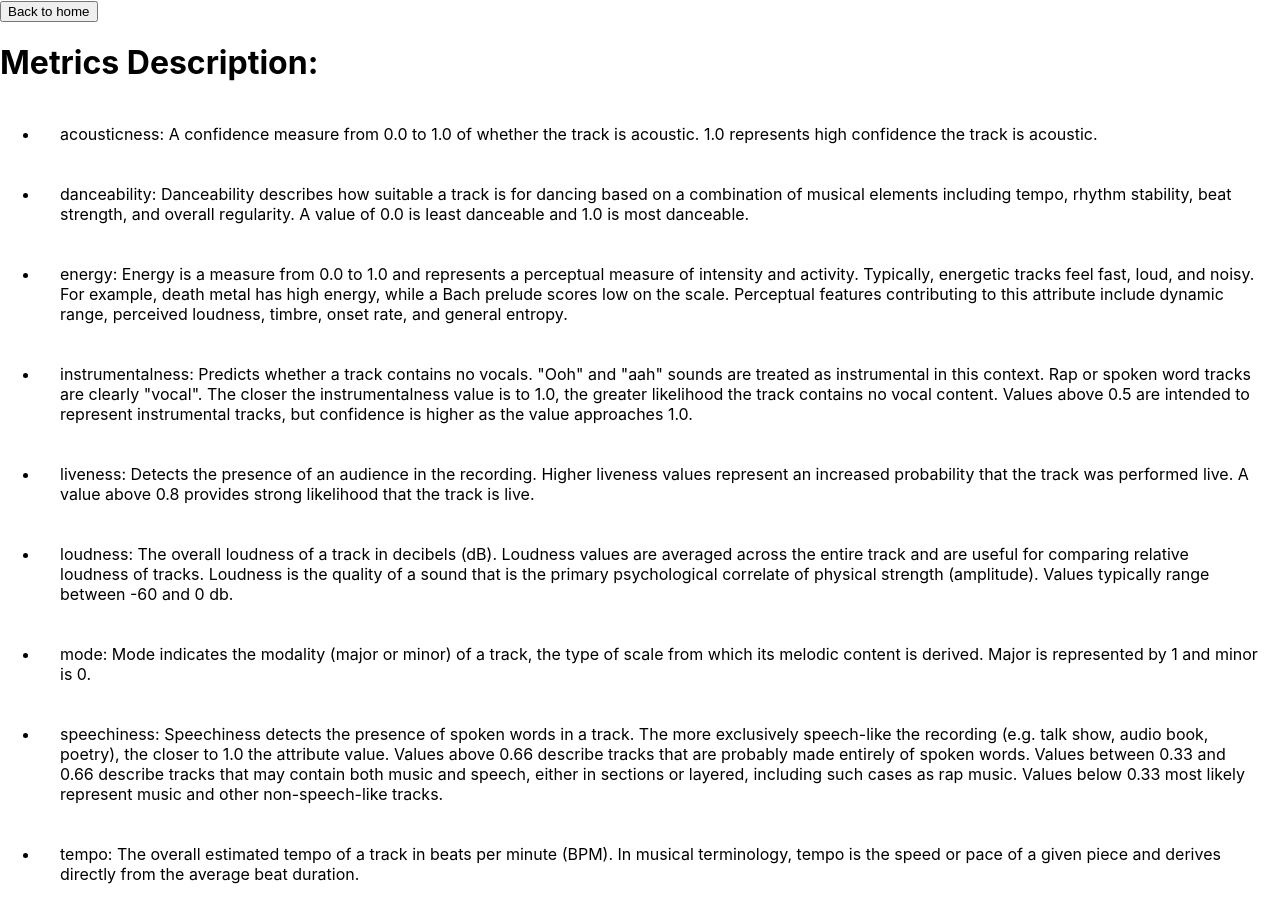
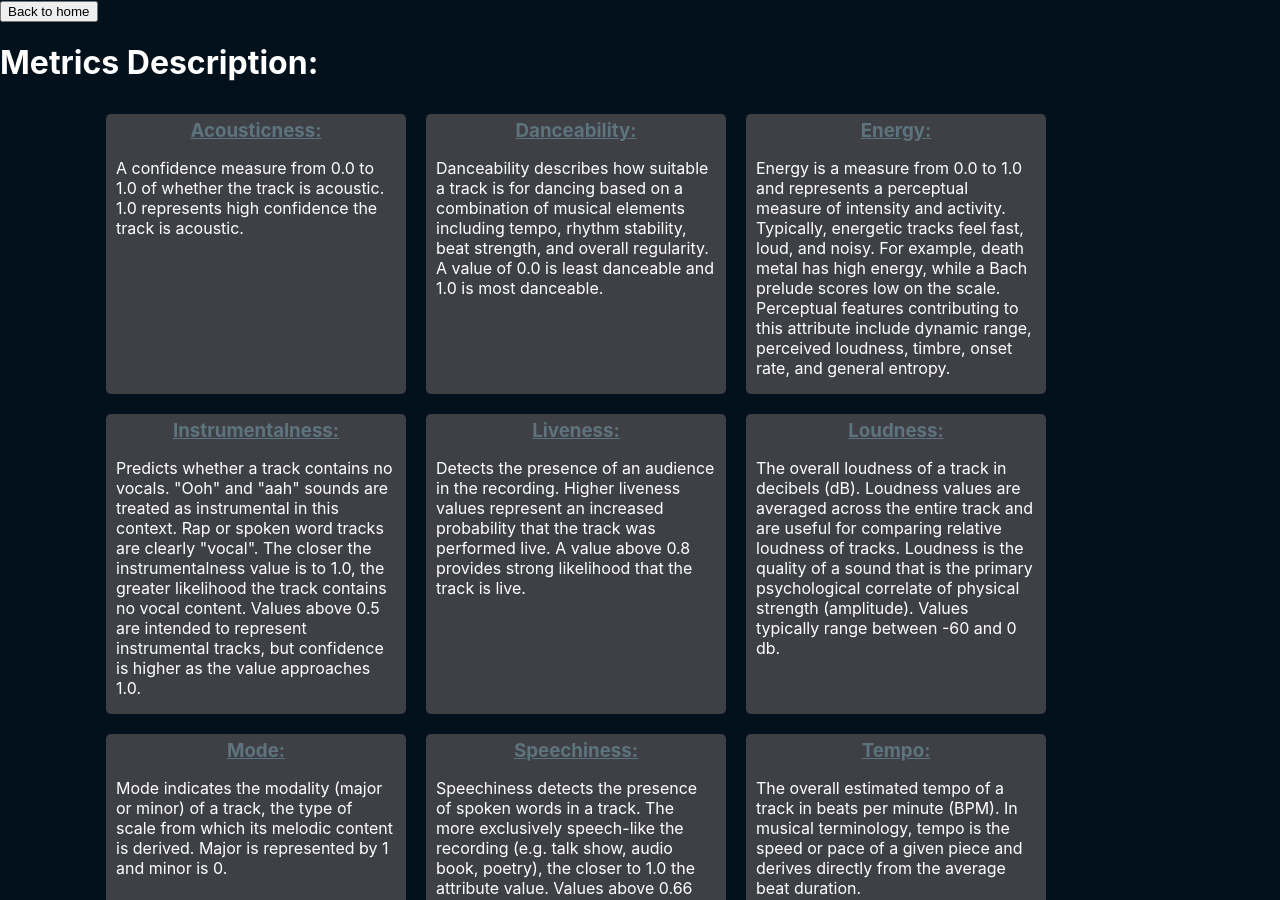
Before and after one commit to SimonDuperray/ESEO-NextAppSpotify, a Next.js app: page /metricsDescription in a window 1280 px wide. Shown: the top 900 px of the page. Built offline with nearby package versions, Linux system fonts and the light colour scheme.

Commit message:
:lipstick: add color palette

```diff
--- /dev/null
+++ b/components/DescriptionCard.js
@@ -0,0 +1,10 @@
+const DescriptionCard = (props) => {
+    return (
+        <div className="description-card">
+            <h3>{props.label}: </h3>
+            <p>{props.description}</p>
+        </div>
+    )
+}
+
+export default DescriptionCard;
--- a/pages/index.js
+++ b/pages/index.js
@@ -58,7 +58,7 @@ function HomePage() {
 
     }, []);
     return (
-        <div className={styles.container}>
+        <div>
             <header>
                 <Link href="/">TW-Analyze</Link>
                 {
@@ -71,6 +71,7 @@ function HomePage() {
                     )
                 }
             </header>
+            <div className={styles.container}>
                 <main className={styles.main}>
                     {
                         user.email ? (
@@ -102,6 +103,7 @@ function HomePage() {
                     </a>
                 </footer>
             </div>
+        </div>
     )
 }
 
--- a/pages/metricsDescription.js
+++ b/pages/metricsDescription.js
@@ -1,29 +1,76 @@
 import Link from "next/link";
+import DescriptionCard from "../components/DescriptionCard";
 
 /**
  * Propose a short description for each of the proposed track metric
  * @returns {JSX.Element}
  */
 const metricsDescription = () => {
+    const descriptions = [
+        {
+            "label": "Acousticness",
+            "description": "A confidence measure from 0.0 to 1.0 of whether the track is acoustic. 1.0 represents high confidence the track is acoustic."
+        },
+        {
+            "label": "Danceability",
+            "description": "Danceability describes how suitable a track is for dancing based on a combination of musical elements including tempo, rhythm stability, beat strength, and overall regularity. A value of 0.0 is least danceable and 1.0 is most danceable."
+        },
+        {
+            "label": "Energy",
+            "description": "Energy is a measure from 0.0 to 1.0 and represents a perceptual measure of intensity and activity. Typically, energetic tracks feel fast, loud, and noisy. For example, death metal has high energy, while a Bach prelude scores low on the scale. Perceptual features contributing to this attribute include dynamic range, perceived loudness, timbre, onset rate, and general entropy."
+        },
+        {
+            "label": "Instrumentalness",
+            "description": "Predicts whether a track contains no vocals. \"Ooh\" and \"aah\" sounds are treated as instrumental in this context. Rap or spoken word tracks are clearly \"vocal\". The closer the instrumentalness value is to 1.0, the greater likelihood the track contains no vocal content. Values above 0.5 are intended to represent instrumental tracks, but confidence is higher as the value approaches 1.0."
+        },
+        {
+            "label": "Liveness",
+            "description": "Detects the presence of an audience in the recording. Higher liveness values represent an increased probability that the track was performed live. A value above 0.8 provides strong likelihood that the track is live."
+        },
+        {
+            "label": "Loudness",
+            "description": "The overall loudness of a track in decibels (dB). Loudness values are averaged across the entire track and are useful for comparing relative loudness of tracks. Loudness is the quality of a sound that is the primary psychological correlate of physical strength (amplitude). Values typically range between -60 and 0 db."
+        },
+        {
+            "label": "Mode",
+            "description": "Mode indicates the modality (major or minor) of a track, the type of scale from which its melodic content is derived. Major is represented by 1 and minor is 0."
+        },
+        {
+            "label": "Speechiness",
+            "description": "Speechiness detects the presence of spoken words in a track. The more exclusively speech-like the recording (e.g. talk show, audio book, poetry), the closer to 1.0 the attribute value. Values above 0.66 describe tracks that are probably made entirely of spoken words. Values between 0.33 and 0.66 describe tracks that may contain both music and speech, either in sections or layered, including such cases as rap music. Values below 0.33 most likely represent music and other non-speech-like tracks."
+        },
+        {
+            "label": "Tempo",
+            "description": "The overall estimated tempo of a track in beats per minute (BPM). In musical terminology, tempo is the speed or pace of a given piece and derives directly from the average beat duration."
+        },
+        {
+            "label": "Time_signature",
+            "description": "An estimated time signature. The time signature (meter) is a notational convention to specify how many beats are in each bar (or measure). The time signature ranges from 3 to 7 indicating time signatures of \"3/4\", to \"7/4\"."
+        },
+        {
+            "label": "Valence",
+            "description": "A measure from 0.0 to 1.0 describing the musical positiveness conveyed by a track. Tracks with high valence sound more positive (e.g. happy, cheerful, euphoric), while tracks with low valence sound more negative (e.g. sad, depressed, angry)."
+        }
+    ];
     return (
         <div id="metrics-description">
             <button>
                 <Link href="/">Back to home</Link>
             </button>
             <h1>Metrics Description:</h1>
-            <ul>
-                <li>acousticness: A confidence measure from 0.0 to 1.0 of whether the track is acoustic. 1.0 represents high confidence the track is acoustic.</li>
-                <li>danceability: Danceability describes how suitable a track is for dancing based on a combination of musical elements including tempo, rhythm stability, beat strength, and overall regularity. A value of 0.0 is least danceable and 1.0 is most danceable.</li>
-                <li>energy: Energy is a measure from 0.0 to 1.0 and represents a perceptual measure of intensity and activity. Typically, energetic tracks feel fast, loud, and noisy. For example, death metal has high energy, while a Bach prelude scores low on the scale. Perceptual features contributing to this attribute include dynamic range, perceived loudness, timbre, onset rate, and general entropy.</li>
-                <li>instrumentalness: Predicts whether a track contains no vocals. "Ooh" and "aah" sounds are treated as instrumental in this context. Rap or spoken word tracks are clearly "vocal". The closer the instrumentalness value is to 1.0, the greater likelihood the track contains no vocal content. Values above 0.5 are intended to represent instrumental tracks, but confidence is higher as the value approaches 1.0.</li>
-                <li>liveness: Detects the presence of an audience in the recording. Higher liveness values represent an increased probability that the track was performed live. A value above 0.8 provides strong likelihood that the track is live.</li>
-                <li>loudness: The overall loudness of a track in decibels (dB). Loudness values are averaged across the entire track and are useful for comparing relative loudness of tracks. Loudness is the quality of a sound that is the primary psychological correlate of physical strength (amplitude). Values typically range between -60 and 0 db.</li>
-                <li>mode: Mode indicates the modality (major or minor) of a track, the type of scale from which its melodic content is derived. Major is represented by 1 and minor is 0.</li>
-                <li>speechiness: Speechiness detects the presence of spoken words in a track. The more exclusively speech-like the recording (e.g. talk show, audio book, poetry), the closer to 1.0 the attribute value. Values above 0.66 describe tracks that are probably made entirely of spoken words. Values between 0.33 and 0.66 describe tracks that may contain both music and speech, either in sections or layered, including such cases as rap music. Values below 0.33 most likely represent music and other non-speech-like tracks.</li>
-                <li>tempo: The overall estimated tempo of a track in beats per minute (BPM). In musical terminology, tempo is the speed or pace of a given piece and derives directly from the average beat duration.</li>
-                <li>time_signature: An estimated time signature. The time signature (meter) is a notational convention to specify how many beats are in each bar (or measure). The time signature ranges from 3 to 7 indicating time signatures of "3/4", to "7/4".</li>
-                <li>valence: A measure from 0.0 to 1.0 describing the musical positiveness conveyed by a track. Tracks with high valence sound more positive (e.g. happy, cheerful, euphoric), while tracks with low valence sound more negative (e.g. sad, depressed, angry).</li>
-            </ul>
+            <div className="metrics-description-cards-container">
+                {
+                    descriptions.map((desc) => {
+                        return (
+                            <DescriptionCard
+                                key={desc.label}
+                                label={desc.label}
+                                description={desc.description}
+                            />
+                        )
+                    })
+                }
+            </div>
         </div>
     )
 };
--- a/styles/globals.css
+++ b/styles/globals.css
@@ -1,9 +1,19 @@
+/* COLORS PALETTE
+  #02111B
+  #3F4045
+  #30292F
+  #5D737E
+  #FCFCFC
+ */
+
 html,
 body {
   padding: 0;
   margin: 0;
   font-family: -apple-system, BlinkMacSystemFont, Segoe UI, Roboto, Oxygen,
     Ubuntu, Cantarell, Fira Sans, Droid Sans, Helvetica Neue, sans-serif;
+  background-color: #02111B;
+  color: #fff;
 }
 
 a {
@@ -15,18 +25,15 @@ a {
   box-sizing: border-box;
 }
 
-@media (prefers-color-scheme: dark) {
-  html {
-    color-scheme: dark;
-  }
-  body {
-    color: white;
-    background: black;
-  }
-  .track-card-container {
-    border: 1px solid #fff;
-    padding: 5px;
-  }
+header {
+  margin: 0;
+  width: 100vw;
+  background-color: #3F4045;
+  padding: 10px 0;
+}
+
+header > * {
+  margin-left: 2%;
 }
 
 #metrics-description > ul > li {
@@ -42,10 +49,11 @@ section#track-cards-container {
 
 div.track-card {
   margin: 10px;
-  border: 1px solid #fff;
+  border-radius: 5px;
   padding: 0 10px;
   width: 400px;
   position: relative;
+  background-color: #3F4045;
 }
 
 div.track-card img {
@@ -78,3 +86,26 @@ div.metric-card > p {
 div.ant-image-mask-info {
   display: none;
 }
+
+div.metrics-description-cards-container {
+  display: flex;
+  flex-wrap: wrap;
+  width: 85vw;
+  margin: 0 auto;
+}
+
+div.description-card {
+  border-radius: 5px;
+  width: 300px;
+  padding: 0 10px;
+  background-color: #3F4045;
+  margin: 10px;
+
+}
+
+div.description-card > h3 {
+  text-align: center;
+  margin: 5px 0;
+  color: #5D737E;
+  text-decoration: underline;
+}
```
Lines whose indentation alone changed are shown as unchanged.
